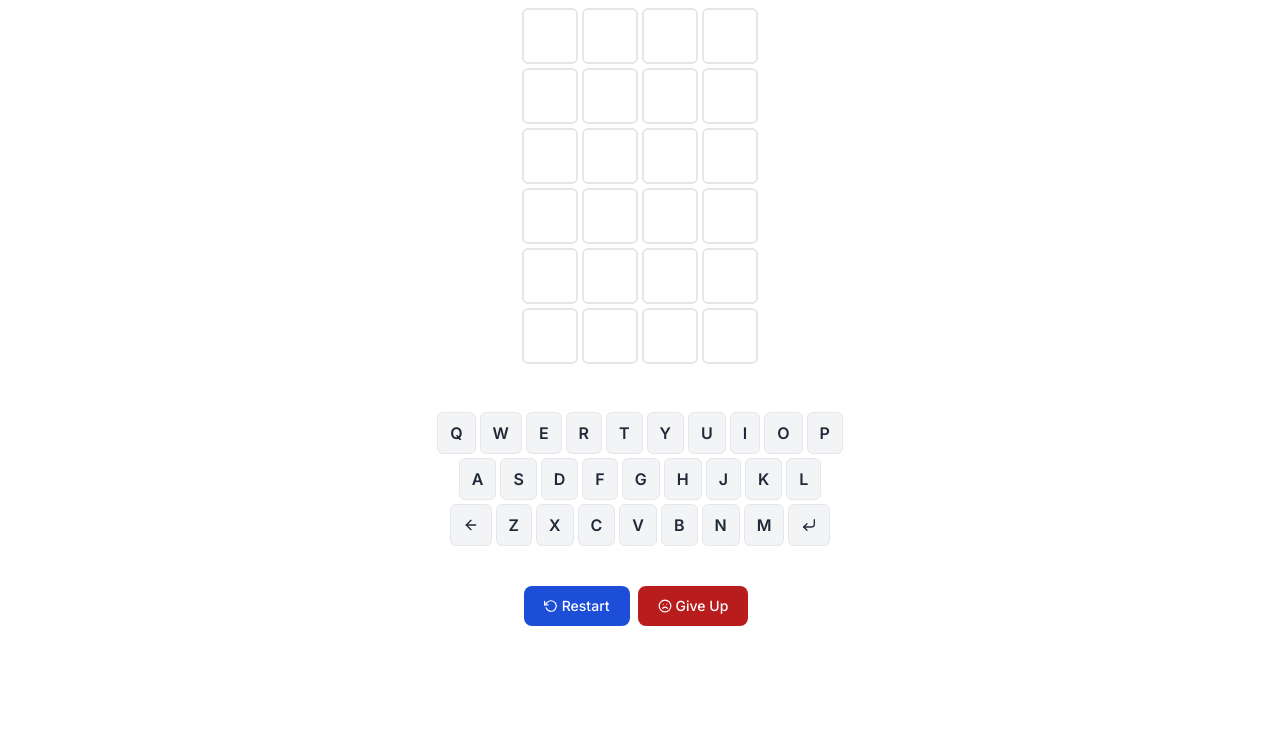
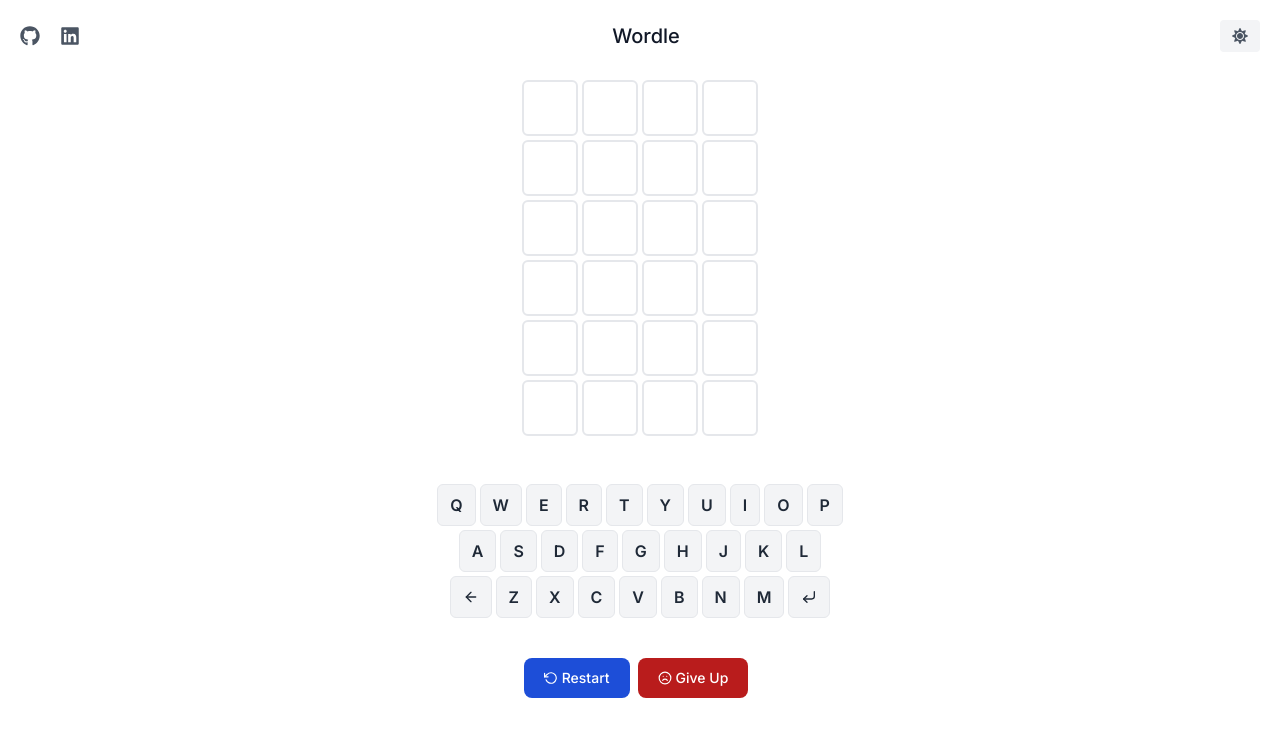
Before and after one commit to HashirHussain/nextjs-wordle, a Next.js app: page / in a window 1280 px wide. Shown: the top 736 px of the page. Built offline with nearby package versions, Linux system fonts and the light colour scheme.

Commit message:
Integrate header layout

```diff
--- a/app/Game.tsx
+++ b/app/Game.tsx
@@ -136,7 +136,7 @@
     };
   }, []);
 
-  console.log("correctAnswer", correctAnswer);
+  console.log("Correct answer for debugging purpose -->", correctAnswer);
 
   // If Grid is not set yet
   if (blocksValue.length === 0) {
@@ -145,7 +145,8 @@
 
   return (
     <>
-      {/* <Header/> */}
+      <Header />
+      <div className="flex flex-col justify-center items-center gap-10">
         <PlayBoard
           submittedWords={submittedWords}
           chanceLimit={chanceLimit}
@@ -160,6 +161,7 @@
         />
         <CTA onRestart={onRestartHandler} onGiveUp={onGiveUpHandler} />
         {alertMessage && <Alert>{alertMessage}</Alert>}
+      </div>
     </>
   );
 }
--- a/app/components/Header.tsx
+++ b/app/components/Header.tsx
@@ -1,35 +1,31 @@
-import React from 'react'
+import React from "react";
+import { FaGithub, FaLinkedin, FaSun } from "react-icons/fa";
 
 export default function Header() {
     return (
         <header className="text-gray-600 body-font">
             <div className="container mx-auto flex flex-wrap p-5 flex-col md:flex-row items-center">
                 <nav className="flex lg:w-2/5 flex-wrap items-center text-base md:ml-auto">
-                    <a className="mr-5 hover:text-gray-900">Github link</a>
-                    <a className="mr-5 hover:text-gray-900">LinkedIn link</a>
-                    <a className="mr-5 hover:text-gray-900">My website link</a>
+                    <a title="github link" rel="noopener" href="https://github.com/HashirHussain/nextjs-wordle/" className="mr-5 hover:text-gray-900 text-xl cursor-pointer" target="_blank">
+                        <FaGithub />
+                    </a>
+                    <a title="linkedIn link" rel="noopener" href="https://www.linkedin.com/in/hashir-hussain/" className="mr-5 hover:text-sky-700 text-xl cursor-pointer" target="_blank">
+                        <FaLinkedin />
+                    </a>
                 </nav>
                 <a className="flex order-first lg:order-none lg:w-1/5 title-font font-medium items-center text-gray-900 lg:items-center lg:justify-center mb-4 md:mb-0">
-
                     <span className="ml-3 text-xl">Wordle</span>
                 </a>
                 <div className="lg:w-2/5 inline-flex lg:justify-end ml-5 lg:ml-0">
-                    <button className="inline-flex items-center bg-gray-100 border-0 py-1 px-3 focus:outline-none hover:bg-gray-200 rounded text-base mt-4 md:mt-0">
-                        Setting
-                        <svg
-                            fill="none"
-                            stroke="currentColor"
-                            strokeLinecap="round"
-                            strokeLinejoin="round"
-                            strokeWidth="2"
-                            className="w-4 h-4 ml-1"
-                            viewBox="0 0 24 24"
-                        >
-                            <path d="M5 12h14M12 5l7 7-7 7"></path>
-                        </svg>
+                    <button
+                        type="button"
+                        className="inline-flex items-center bg-gray-100 border-0 py-2 px-3 focus:outline-none hover:bg-gray-200 rounded text-base mt-4 md:mt-0"
+                    >
+                        {""}
+                        <FaSun />
                     </button>
                 </div>
             </div>
         </header>
-    )
+    );
 }
--- a/app/page.tsx
+++ b/app/page.tsx
@@ -5,10 +5,8 @@
   const data: { wordsList: Array<string> } = await getData();
 
   return (
-    <section className="flex flex-col justify-center m-auto max-w-2xl w-full relative">
-      <div className="flex flex-col justify-center items-center gap-10">
-        <Game wordsList={data.wordsList} />
-      </div>
+    <section className="flex flex-col justify-center m-auto relative">
+      <Game wordsList={data.wordsList} />
     </section>
   );
 }
```
Lines whose indentation alone changed are shown as unchanged.
